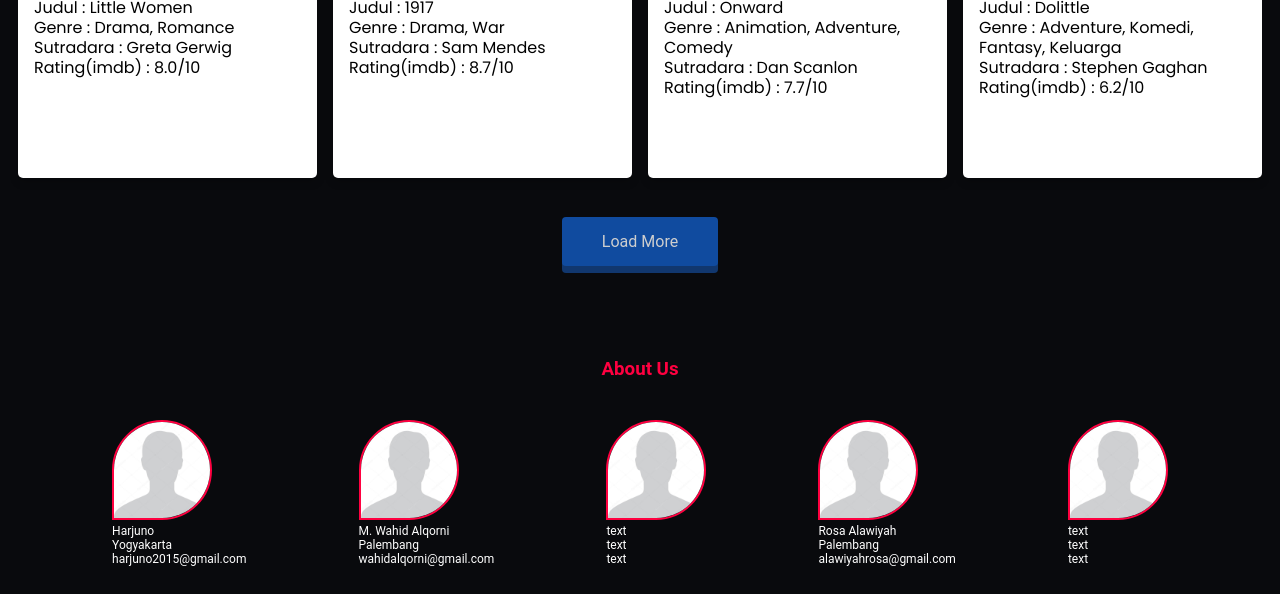
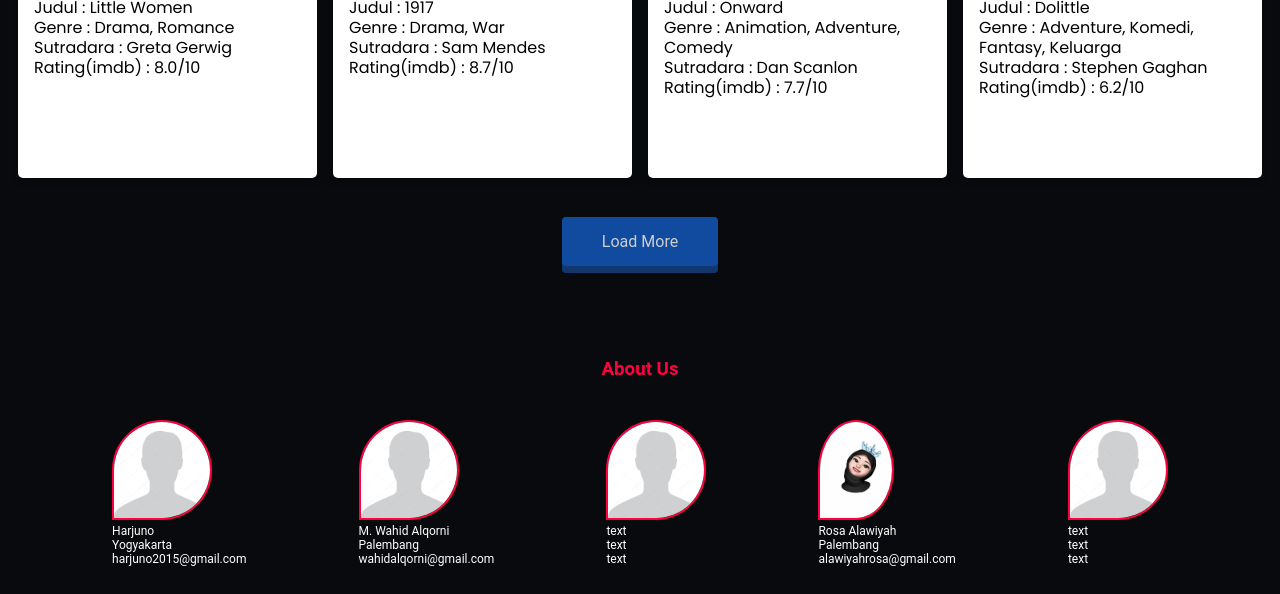
Before and after one commit to j3c118124/progate-ceb-e11, a plain HTML site: page index.html in a window 1280 px wide. Shown: the part 1450-2044 px from the top of the page. Drawn offline with Linux system fonts and the light colour scheme.

Commit message:
ganti logo footer dan list team

```diff
--- a/index.html
+++ b/index.html
@@ -201,7 +201,7 @@
       <section>
         <div class="profil-detail">
           <figure>
-            <img src="images/foto.jpg" alt="" />
+            <img src="images/oca.jpeg" alt="" />
           </figure>
           <p>Rosa Alawiyah</p>
           <p>Palembang</p>
```
Also changed, not shown: images/oca.jpeg (added).
